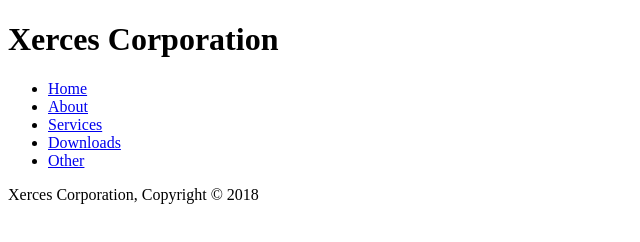
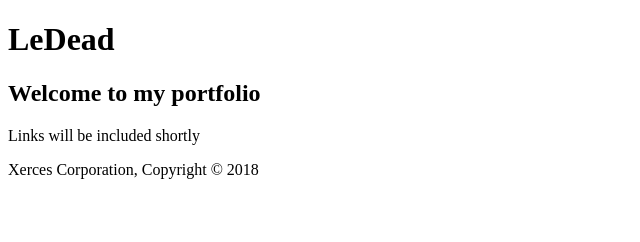
Before and after one commit to LeDead/LeDead, a plain HTML site: page index.html in a window 1280 px wide. Shown: the whole page, without its empty margins (0-640 px from the left). Drawn offline with Linux system fonts and the light colour scheme.

Commit message:
Update index.html

```diff
--- a/index.html
+++ b/index.html
@@ -6,26 +6,24 @@
     <meta name="description" content="We Get Shit Done">
     <meta name="keywords" content="Efficient, Dark, Amazing">
     <meta name="author" content="LeDead">
-    <title>Xerces Corporation | Join Us</title>
-    <link rel="stylesheet" href="./css/style.css">
+    <title>LeDead</title>
+    <link rel="stylesheet" href="./style.css">
     </head>
     <body>
+
       <header>
         <div class="container">
           <div id="branding">
-            <h1>Xerces Corporation</h1>
+            <h1>LeDead</h1>
           </div>
-          <nav>
-            <ul>
-              <li><a href="index.html">Home</a></li>
-              <li><a href="about.html">About</a></li>
-              <li><a href="services.html">Services</a></li>
-              <li><a href="downloads.html">Downloads</a></li>
-              <li><a href="other.html">Other</a></li>
-            </ul>
-          </nav>
         </div>
-      </header>
+          </header>
+      <section id="showcase">
+        <div class="container">
+          <h1>Welcome to my portfolio</h1>
+          <p>Links will be included shortly</p>
+        </div>
+      </section>
         <footer>
         <p>Xerces Corporation, Copyright &copy; 2018</p>
       </footer>
```
